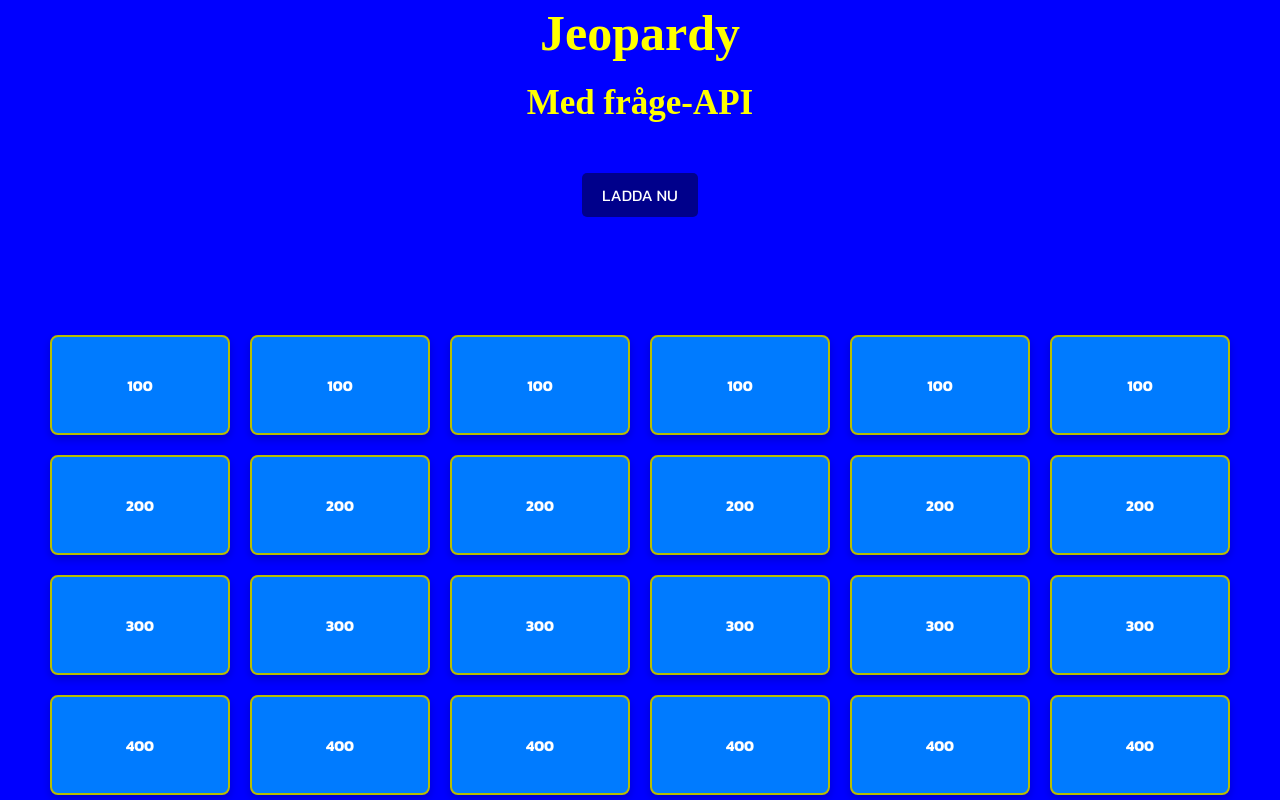
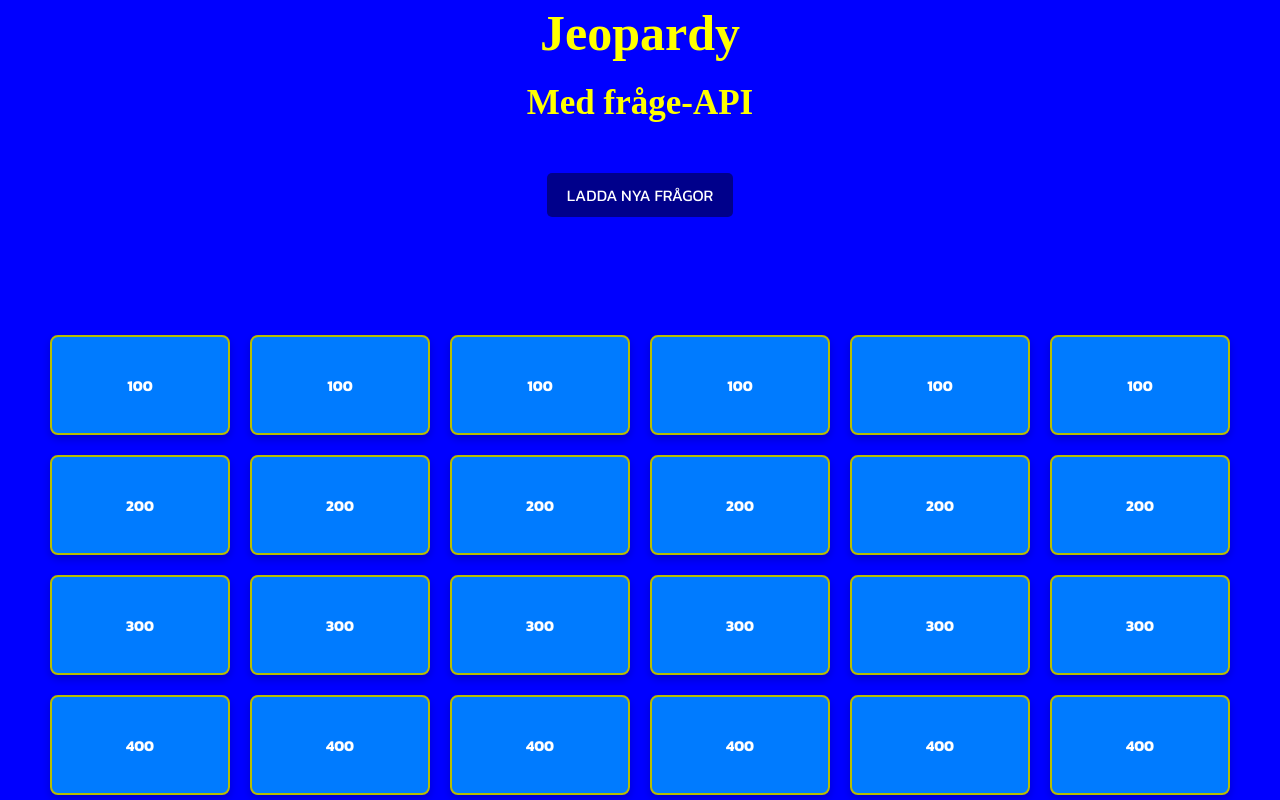
Before and after one commit to wlanhage/api-jeopardy, a plain HTML site: page index.html in a window 1280 px wide. Shown: the top 800 px of the page. Drawn offline with Linux system fonts and the light colour scheme; a web font is replaced by a local one.

Commit message:
bytte namn på knapp

```diff
--- a/index.html
+++ b/index.html
@@ -12,7 +12,7 @@
     <header>
         <h1>Jeopardy</h1> <br>
         <h2>Med fråge-API</h2>
-        <button id="loadCats">LADDA NU</button>
+        <button id="loadCats">LADDA NYA FRÅGOR</button>
     </header>
 
 
```
